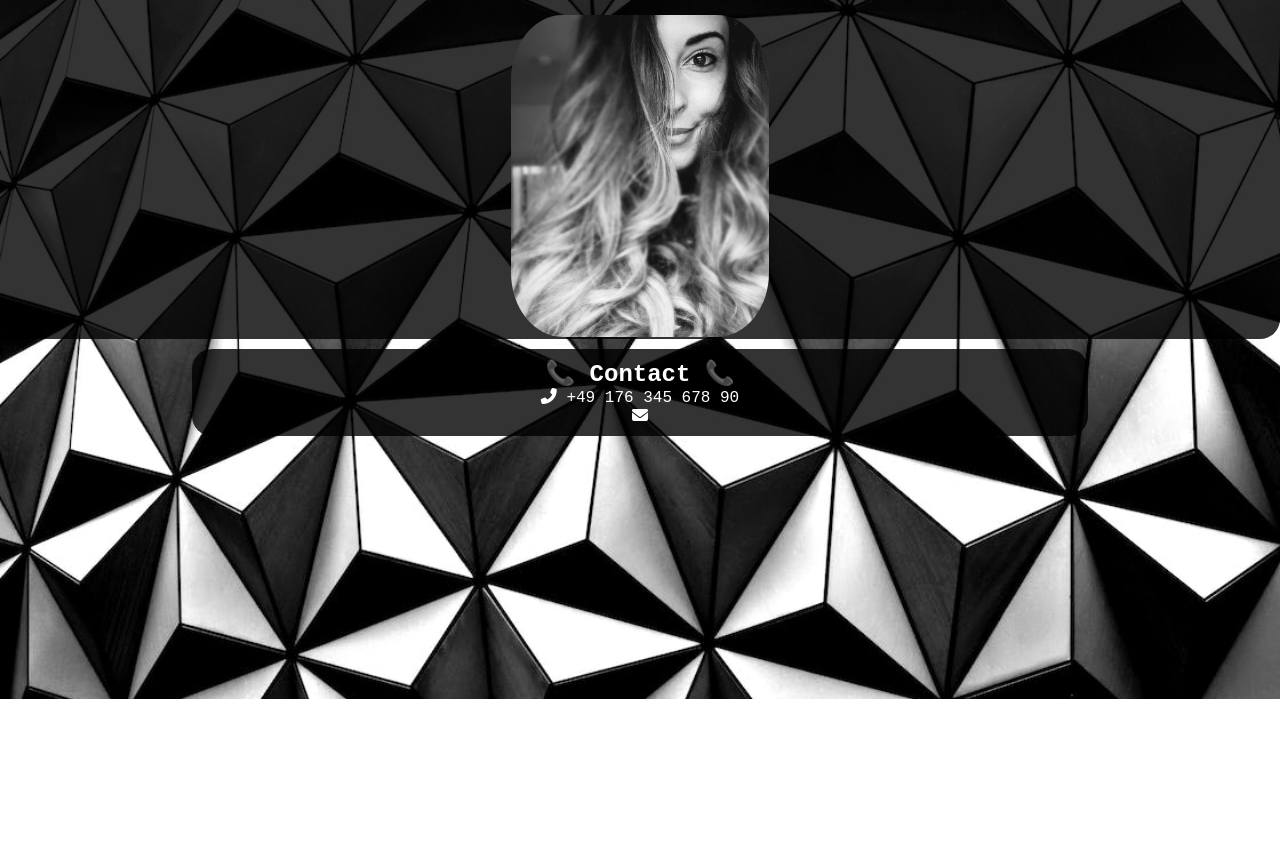
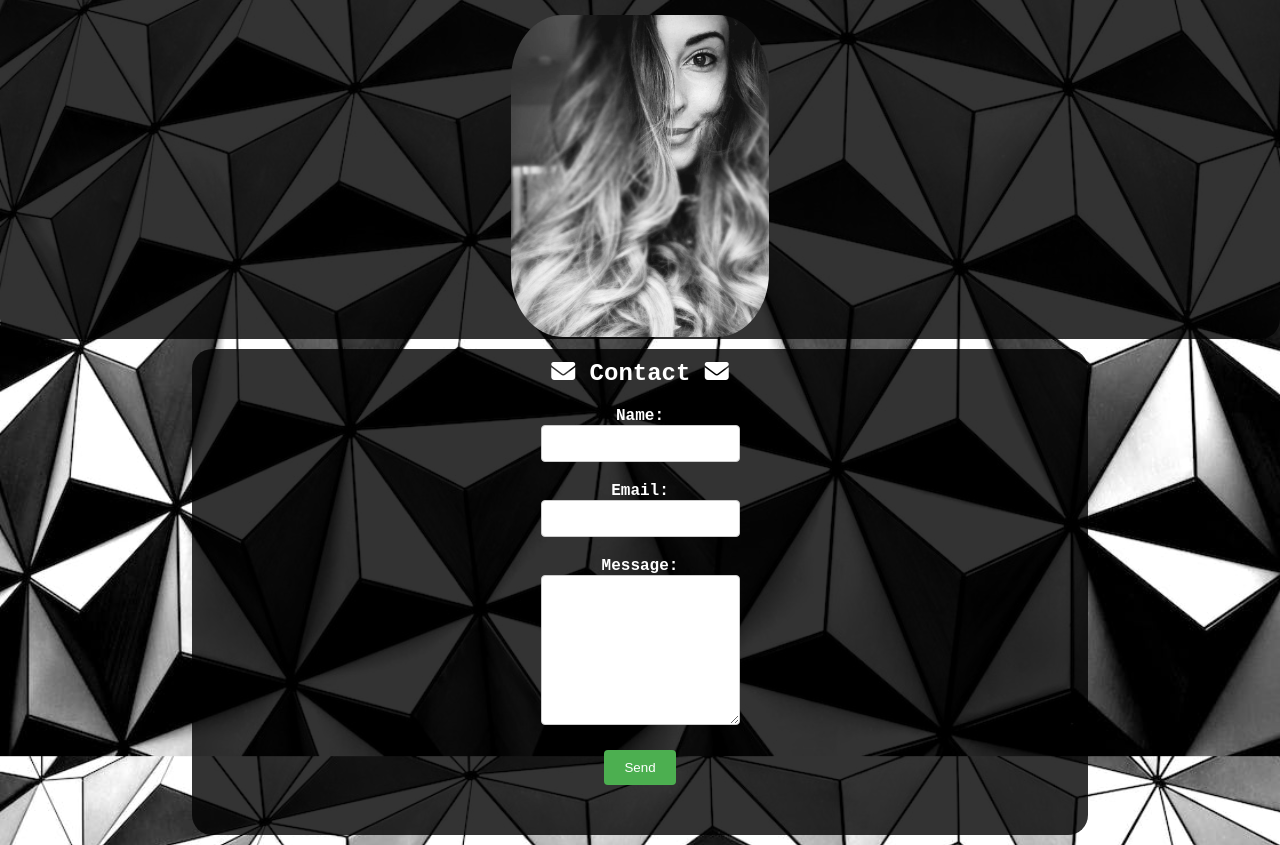
Before and after one commit to LailaBeqiri23/Portfolio, a plain HTML site: page contact.html in a window 1280 px wide. Shown: the part 101-946 px from the top of the page. Before the commit the page ends 800 px from the top, so only its background shows below. Drawn offline with Linux system fonts and the light colour scheme.

Commit message:
contact created

```diff
--- a/contact.html
+++ b/contact.html
@@ -33,12 +33,34 @@
 
         <main>
         <div class="container1">
-        <h2>📞 Contact 📞</h2>
+        <h2> <i class="fas fa-envelope"></i> Contact <i class="fas fa-envelope"></i></h2>
         <p>
-            <i class="fas fa-phone-alt"></i> +49 176 345 678 90
+
         </p>
         <p>
-            <i class="fas fa-envelope"></i>
+
+
+
+            <div class="container-contact">
+
+                <form action="#" method="post">
+                    <div class="form-group">
+                        <label for="name">Name:</label>
+                        <input type="text" id="name" name="name" required>
+                    </div>
+                    <div class="form-group">
+                        <label for="email">Email:</label>
+                        <input type="email" id="email" name="email" required>
+                    </div>
+                    <div class="form-group">
+                        <label for="message">Message:</label>
+                        <textarea id="message" name="message" required></textarea>
+                    </div>
+                    <div class="form-group">
+                        <input type="submit" value="Send">
+                    </div>
+                </form>
+            </div>
 </body>
 
 
--- a/style.css
+++ b/style.css
@@ -253,3 +253,48 @@ button:hover {
     width: 100%;
   }
 }
+
+/*finish second page style*/
+
+/*start contact page style*/
+
+.container-contact {
+  max-width: 500px;
+  margin: 0 auto;
+  padding: 20px;
+}
+
+.form-group {
+  margin-bottom: 20px;
+}
+
+label {
+  display: block;
+  font-weight: bold;
+}
+
+input[type="text"],
+input[type="email"],
+textarea {
+  width: 100%;
+  padding: 10px;
+  border: 1px solid #ccc;
+  border-radius: 4px;
+}
+
+textarea {
+  height: 150px;
+}
+
+input[type="submit"] {
+  background-color: #4caf50;
+  color: white;
+  padding: 10px 20px;
+  border: none;
+  border-radius: 4px;
+  cursor: pointer;
+}
+
+input[type="submit"]:hover {
+  background-color: #45a049;
+}
```
